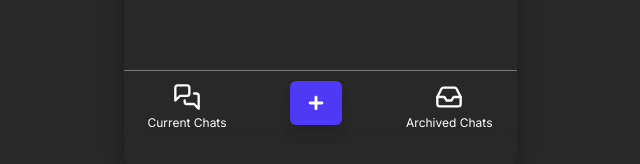
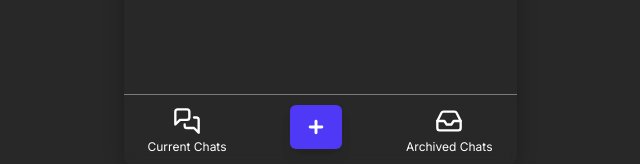
Before and after one commit to biu6iu/OnlyChats_v2, a Next.js app: page / in a window 1280 px wide. Shown: the part 685-849 px from the top of the page, without its empty margins (320-960 px from the left). Built offline with nearby package versions, Linux system fonts and the light colour scheme; no server answers; the database is empty.

Commit message:
last fix???

```diff
--- a/app/page.tsx
+++ b/app/page.tsx
@@ -151,7 +151,7 @@ export default function Home(): React.ReactElement {
           <Grid prompts={prompts} />
 
           {/* Bottom navigation */}
-          <Footer className="mb-6">
+          <Footer>
             {" "}
             {/* Add margin-bottom just on Home Page */}
             <div
```
Also changed, not shown: app/providers.tsx (+7 -7 lines).
